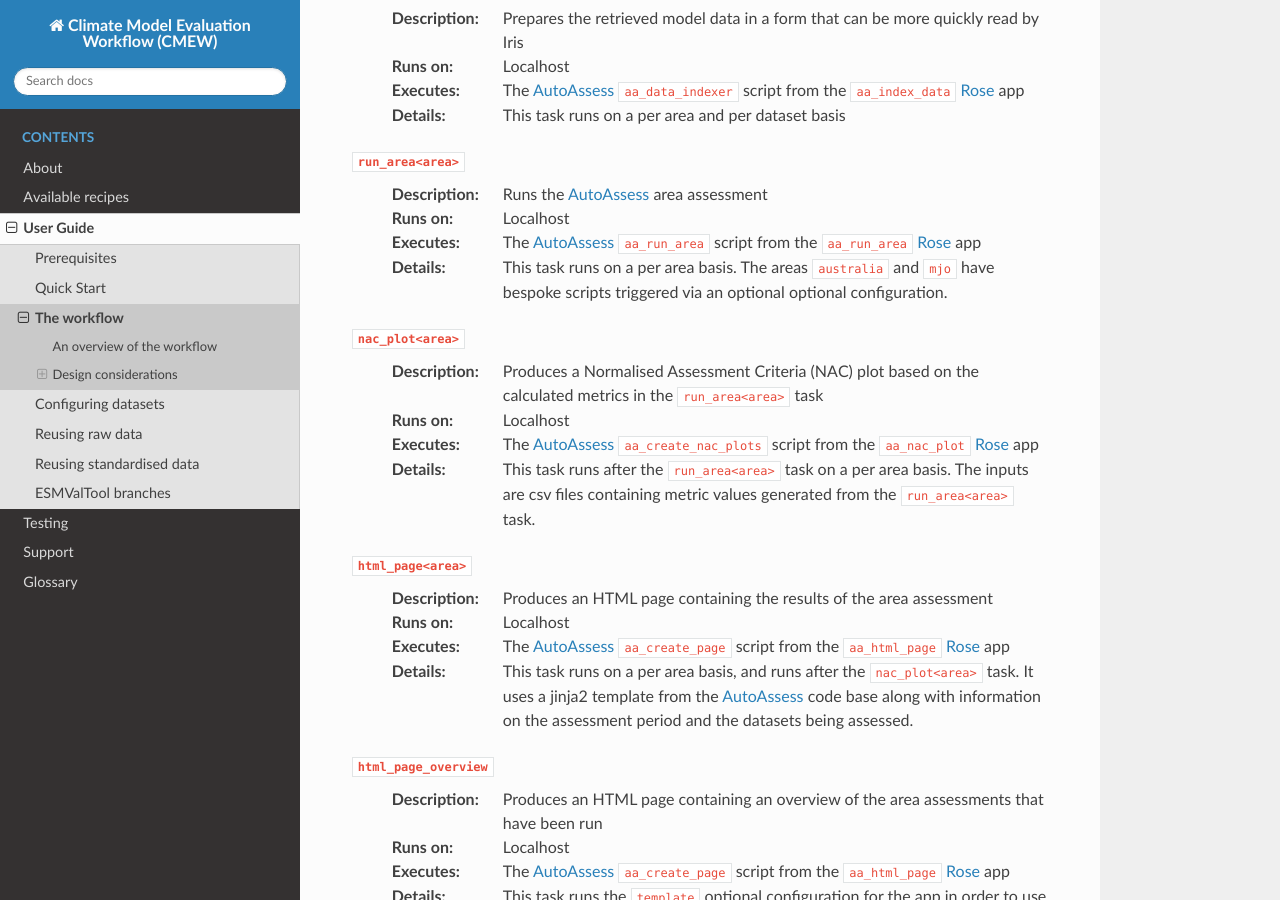
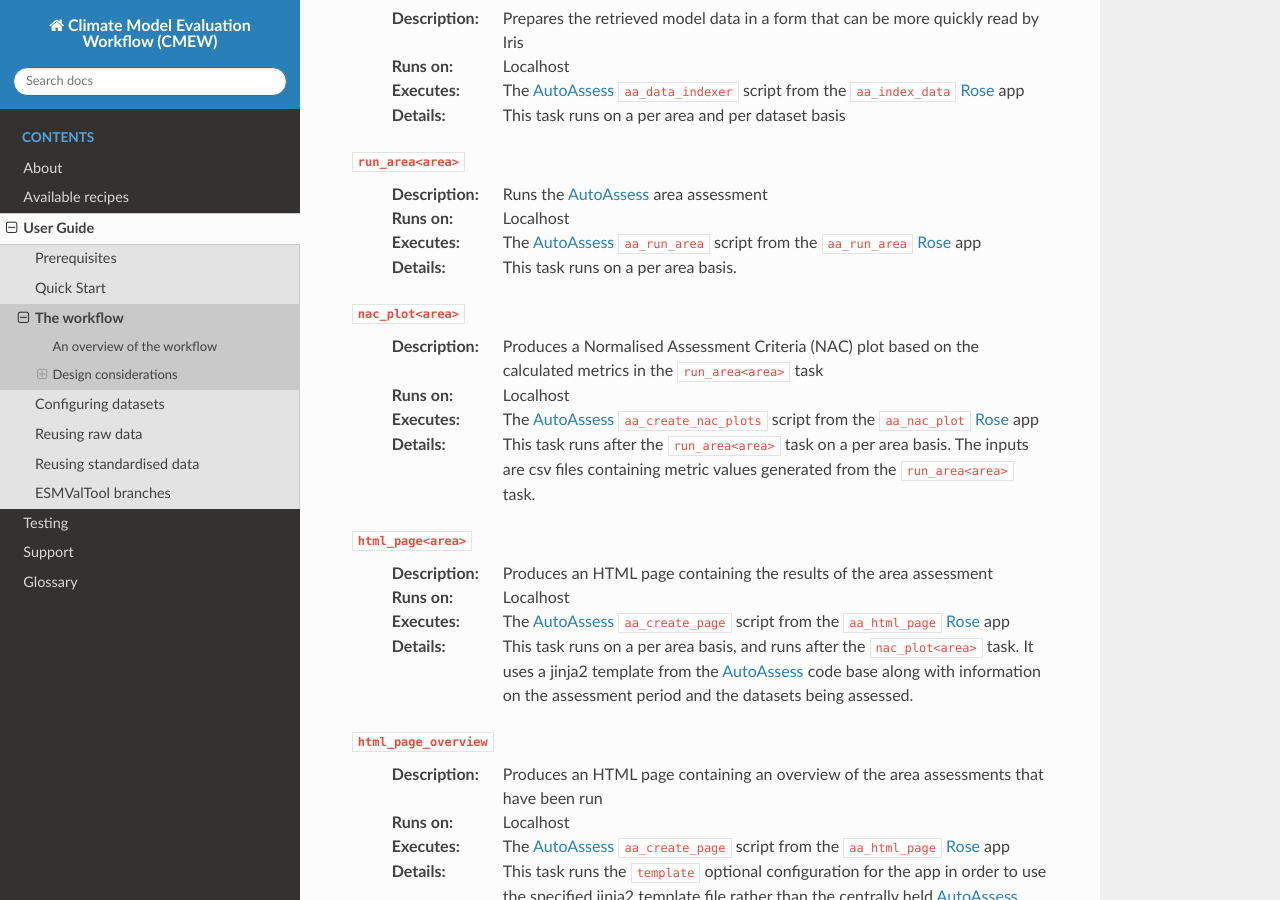
Before and after one commit to MetOffice/CMEW, a Sphinx documentation site: the page built from doc/source/user_guide/workflow.rst, in a window 1280 px wide and 900 px high, scrolled down 3096 px. Built offline with Sphinx 7.4.7 and the Read the Docs theme 3.1.0, drawn with Linux system fonts in a browser that asks for light colours.

Commit message:
#452. Removed unsupported options in the workflow doc.

```diff
--- a/doc/source/user_guide/workflow.rst
+++ b/doc/source/user_guide/workflow.rst
@@ -202,8 +202,7 @@ The |AutoAssess| assessments use the following steps:
   :Executes:
      The |AutoAssess| ``aa_run_area`` script from the ``aa_run_area`` |Rose| app
   :Details:
-     This task runs on a per area basis. The areas ``australia`` and ``mjo``
-     have bespoke scripts triggered via an optional optional configuration.
+     This task runs on a per area basis.
 
 ``nac_plot<area>``
   :Description:
```
